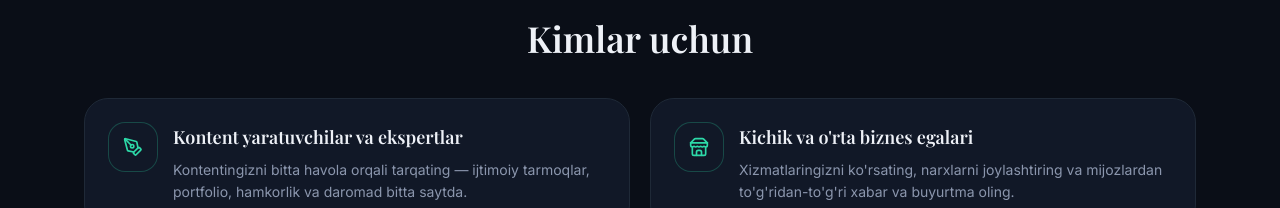
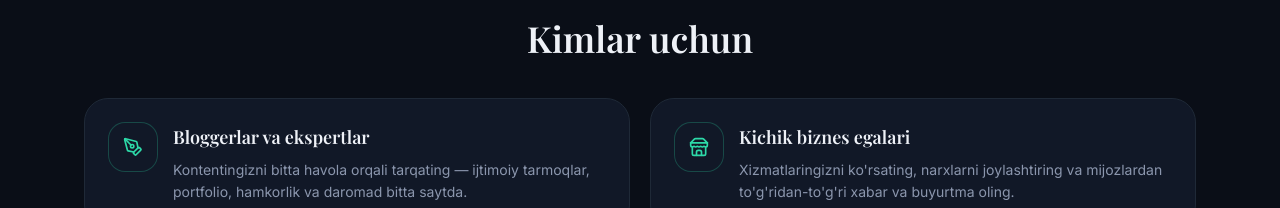
Before and after one commit to Mr-ahkmad/Hubbi.AI.MVP, a React (Vite) app: page / in a window 1280 px wide. Shown: the part 1060-1268 px from the top of the page. Built offline with nearby package versions, Linux system fonts and the light colour scheme; the HTML template or start-up script is replaced by a standard one.

Commit message:
Updated Audiences.tsx

```diff
--- a/src/landing/Audiences.tsx
+++ b/src/landing/Audiences.tsx
@@ -3,12 +3,12 @@ import { PenTool, Store } from "lucide-react";
 const audiences = [
   {
     Icon: PenTool,
-    title: "Kontent yaratuvchilar va ekspertlar",
+    title: "Bloggerlar va ekspertlar",
     text: "Kontentingizni bitta havola orqali tarqating — ijtimoiy tarmoqlar, portfolio, hamkorlik va daromad bitta saytda.",
   },
   {
     Icon: Store,
-    title: "Kichik va o'rta biznes egalari",
+    title: "Kichik biznes egalari",
     text: "Xizmatlaringizni ko'rsating, narxlarni joylashtiring va mijozlardan to'g'ridan-to'g'ri xabar va buyurtma oling.",
   },
 ];
```
